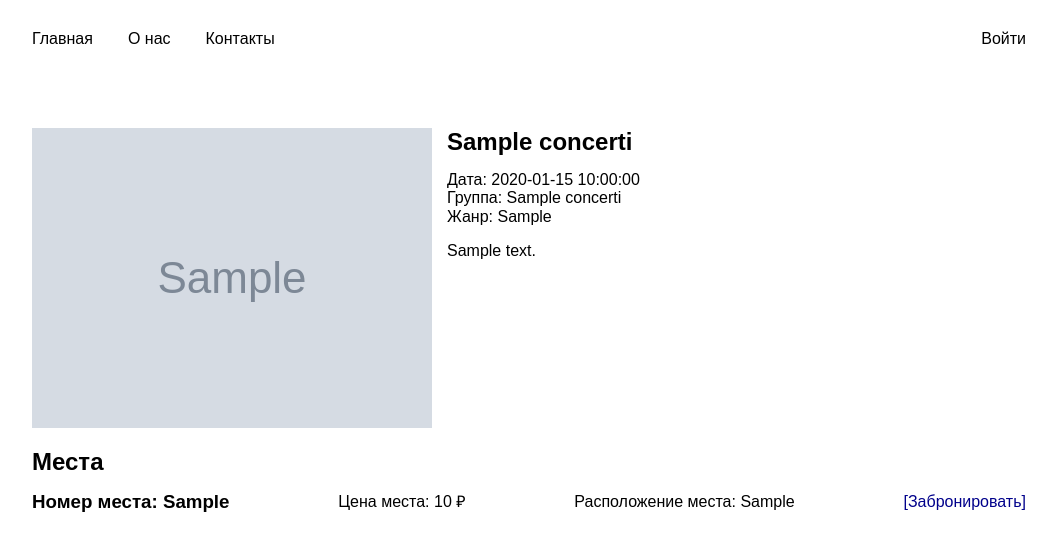
After one commit to GlebShekovtsov/concertsite, a PHP site: page /concert.php?concertid=1 in a window 1280 px wide. The commit adds this page. Shown: the top 551 px of the page, without its empty margins (111-1167 px from the left). Run offline with PHP 8.4, Linux system fonts and the light colour scheme; tables that the repository leaves empty or names only in its code hold one stand-in row (values such as "Sample post"); grey boxes marked "Sample" are stand-in pictures.

Commit message:
вывод из бд концертов, выбор по дате, зал(пародия)

```diff
--- /dev/null
+++ b/concert.php
@@ -0,0 +1,56 @@
+<?php include 'connect.php' ?>
+<!DOCTYPE html>
+<html lang="ru">
+
+<head>
+    <meta charset="UTF-8">
+    <meta http-equiv="X-UA-Compatible" content="IE=edge">
+    <meta name="viewport" content="width=device-width, initial-scale=1.0">
+    <?php include 'head.php' ?>
+</head>
+
+<body>
+    <?php include 'header.php' ?>
+    <main class="main">
+        <section class="section concert-about concert-about__section">
+            <div class="container concert-about__container">
+                <?
+                $concert = $_GET['concertid'];
+                $concertIDSelect = "SELECT * FROM `concerti` WHERE id = '$concert'";
+                $concertIDSelectResult = mysqli_query($conn, $concertIDSelect);
+                $concertIDSelectRow = mysqli_fetch_array($concertIDSelectResult, MYSQLI_ASSOC);
+                $concertZalSelect = "SELECT * FROM `concert_zal` WHERE id_concert = '$concert'";
+                $concertZalSelectResult = mysqli_query($conn, $concertZalSelect);
+                foreach ($concertIDSelectResult as $concertIDRow) {
+                    echo "<div class='concert-about__wrapper'>";
+                    echo "<img src='img/" . $concertIDRow['img'] . "' class='concert__image' alt=''>";
+                    echo "<div class='concert-about__content__wrapper'>";
+                    echo
+                    "<h2 class='concert-about__header'>" .
+                        "<a href='#' class='concert-about__link'>" . $concertIDRow['name'] . "</a>" .
+                        "</h2>";
+                    echo "<time class='concert-about__time'>" . "Дата: " . "$concertIDRow[date]" . "</time>";
+                    echo "<span class='concert-about__span'>" . "Группа: " . "$concertIDRow[group_name]" . "</span>";
+                    echo "<span class='concert-about__span'>" . "Жанр: " . "$concertIDRow[genre]" . "</span>";
+                    echo "<p class='concert-about__descr'>" . "$concertIDRow[description]" . "</p>";
+                    echo "</div>";
+                    echo "</div>";
+                }
+                echo "<h2 class='concert-about__header'>Места</h2>";
+                echo "<ul class='sit__list sit'>";
+                foreach ($concertZalSelectResult as $concertZalRow) {
+                    echo "<li class='sit__item'>";
+                    echo "<h3 class='sit__header'>" . "Номер места: " . "$concertZalRow[sit_num]" . "</h3>";
+                    echo "<p class='sit__paragraph'>" . "Цена места: " . "$concertZalRow[sit_price] " . "&#8381" . "</p>";
+                    echo "<p class='sit__paragraph'>" . "Расположение места: " . "$concertZalRow[sit_direction]" . "</p>";
+                    echo "<a href='concert.php?concertid=&placeid=". $concertZalRow['id'] ."' class='sit__link'>" . "[Забронировать]" . "</a>";
+                    echo "</li>";
+                }
+                echo "</ul>";
+                ?>
+            </div>
+        </section>
+    </main>
+</body>
+
+</html>
--- /dev/null
+++ b/connect.php
@@ -0,0 +1,3 @@
+<?php
+$conn = mysqli_connect("localhost", "root", "root", "concertdb");
+?>
--- a/css/style.css
+++ b/css/style.css
@@ -1,3 +1,9 @@
+html {
+    box-sizing: border-box;
+}
+*, *::after, *::before {
+    box-sizing: inherit;
+}
 img {
     max-width: 100%;
 }
@@ -5,9 +11,11 @@ img {
 ul {
     list-style: none;
     padding: 0;
+    margin: 0;
 }
 
 body {
+    min-width: 320px;
     font-family: sans-serif;
 }
 
@@ -17,14 +25,16 @@ a {
 }
 
 .btn {
+    cursor: pointer;
     background-color: transparent;
     border: 0;
     padding: 5px 5px;
 }
 
 .container {
+    padding: 0 15px;
+    margin: 0 auto;
     max-width: 1024px;
-    margin: 0 auto;
 }
 
 .header__menu {
@@ -35,6 +45,8 @@ a {
 }
 
 .header__container {
+    padding-top: 20px;
+    padding-bottom: 20px;
     display: flex;
     justify-content: space-between;
     align-items: center;
@@ -42,15 +54,18 @@ a {
 
 .container__header {
     margin: 0;
-    margin-bottom: 15px;
+    margin-bottom: 50px;
 }
 
-.main__container {
-    padding: 10px 0;
+.concert__container {
+    padding-top: 10px;
 }
 
 .content__form {
-    margin-bottom: 50px;
+    padding: 15px 15px;
+    margin-bottom: 15px;
+    border-radius: 8px;
+    background-color: #EEEEEE;
 }
 
 .form__label {
@@ -58,20 +73,24 @@ a {
 }
 
 .form__input {
+    min-width: 220px;
     margin-right: 15px;
 }
 
 .form__submit {
+    margin-right: 5px;
     background-color: #000;
     color: #fff;
     border-radius: 5px;
 }
 .concert__item {
-    width: calc((100%-30px) / 3);
+    width: calc((100% - 30px * 2) / 3);
     margin-bottom: 30px;
     display: flex;
     flex-direction: column;
     border: 1px solid #000;
+    border-bottom-right-radius: 8px;
+    border-bottom-left-radius: 8px;
 }
 .concert__item:not(:last-child) {
     margin-right: 30px;
@@ -79,11 +98,36 @@ a {
 .concert__item img {
     display: flex;
     flex: 1;
+    min-height: 320px;
+    max-height: 320px;
     object-fit: cover;
+    overflow: hidden;
     border-bottom: 1px solid #000;
+}
+.concert__image {
+    max-height: 300px;
+}
+.concert-about__wrapper {
+    display: flex;
+    flex-direction: row;
+    margin-bottom: 20px;
+}
+.concert-about__header {
+    margin: 0;
+    margin-bottom: 15px;
+}
+.concert-about__container {
+    padding-top: 50px;
+}
+.concert-about__content__wrapper {
+    display: flex;
+    flex-direction: column;
+    align-content: center;
+    padding: 0 15px;
 }
 .concert__content__wrapper {
     display: flex;
+    flex: 1;
     flex-direction: column;
     align-content: center;
     padding: 10px;
@@ -94,6 +138,7 @@ a {
 }
 .concert__descr {
     margin: 0;
+    margin-bottom: 10px;
 }
 .concert__link {
     margin-bottom: 10px;
@@ -103,10 +148,46 @@ a {
     margin-bottom: 5px;
 }
 .concert__span {
+    font-size: 16px;
+    line-height: 20px;
     margin-bottom: 5px;
+}
+.concert__about {
+    padding: 10px;
+    color: #fff;
+    background-color: #000;
+    border-radius: 6px;
 }
 .concert__list {
     display: flex;
     flex-direction: row;
-    /* flex-wrap: wrap; */
 }
+.concert__about__wrapper {
+    display: flex;
+    flex: 1;
+    justify-content: center;
+    align-items: flex-end;
+}
+.sit__link {
+    color: darkblue;
+}
+
+.sit__list {
+    display: flex;
+    flex-direction: column;
+}
+.sit__item {
+    display: flex;
+    flex-direction: row;
+    justify-content: space-between;
+    align-items: center;
+}
+.sit__header {
+    margin: 0;
+}
+.sit__paragraph {
+    margin: 0;
+}
+.sit__item {
+    margin-bottom: 10px;
+}
--- /dev/null
+++ b/head.php
@@ -0,0 +1,3 @@
+<title>Концертный зал имени Джорджа Флойда</title>
+<link rel="stylesheet" href="css/normalize.css">
+<link rel="stylesheet" href="css/style.css">
--- /dev/null
+++ b/header.php
@@ -0,0 +1,21 @@
+<header class="header">
+        <div class="container header__container">
+            <nav class="header__nav">
+                <ul class="header__menu">
+                    <li class="header__item">
+                        <a href="index.php" class="header__link">Главная</a>
+                    </li>
+                    <li class="header__item">
+                        <a href="#" class="header__link">О нас</a>
+                    </li>
+                    <li class="header__item">
+                        <a href="#" class="header__link">Контакты</a>
+                    </li>
+                </ul>
+            </nav>
+            <ul class="cabinet header__cabinet">
+                <li class="cabinet__item"><a href="#" class="cabinet__link">Войти</a></li>
+                <li class="cabinet__item"></li>
+            </ul>
+        </div>
+    </header>
```
Also changed, not shown: index.php (+45 -16 lines), img/zal2.jpg, img/zal3.jpg (added).
